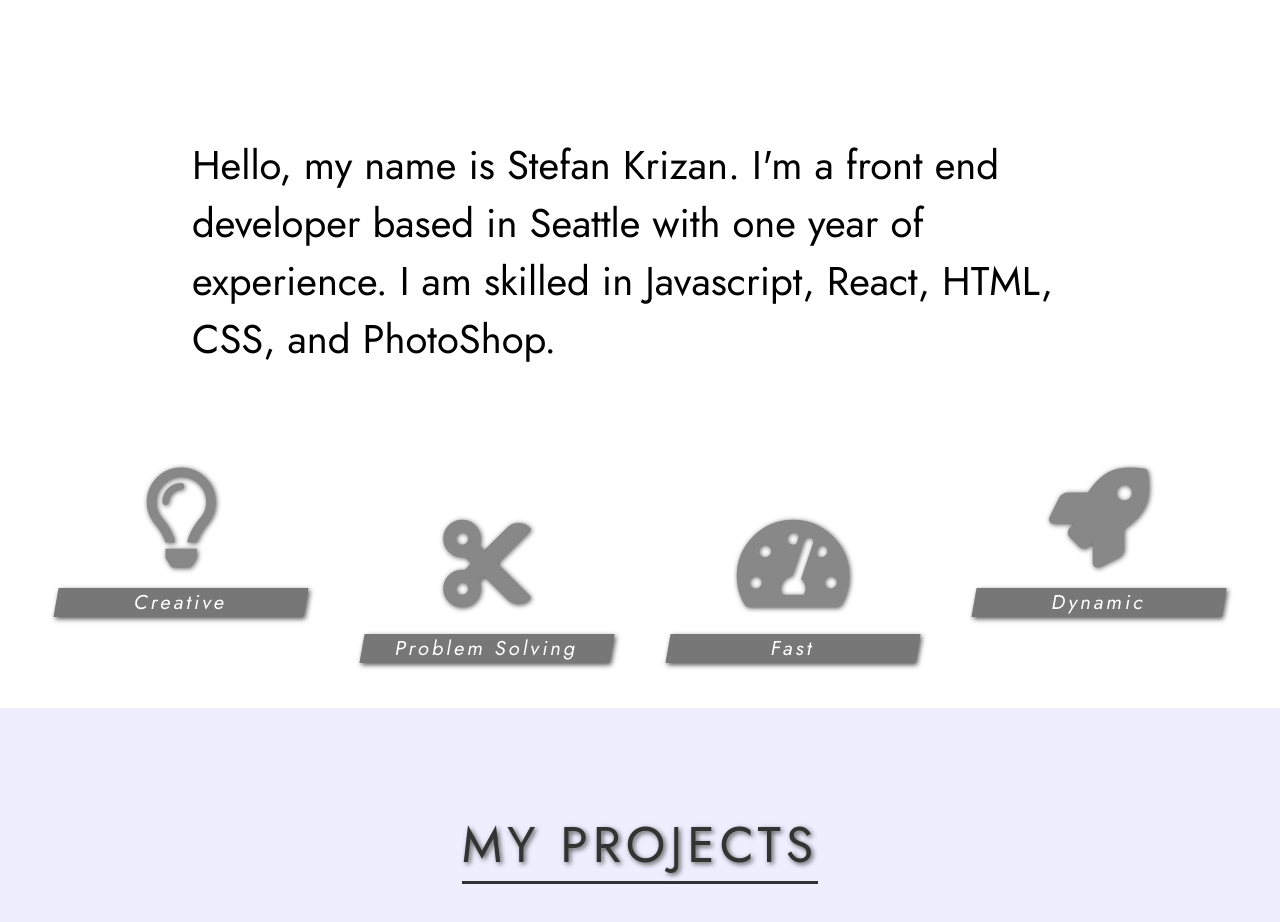
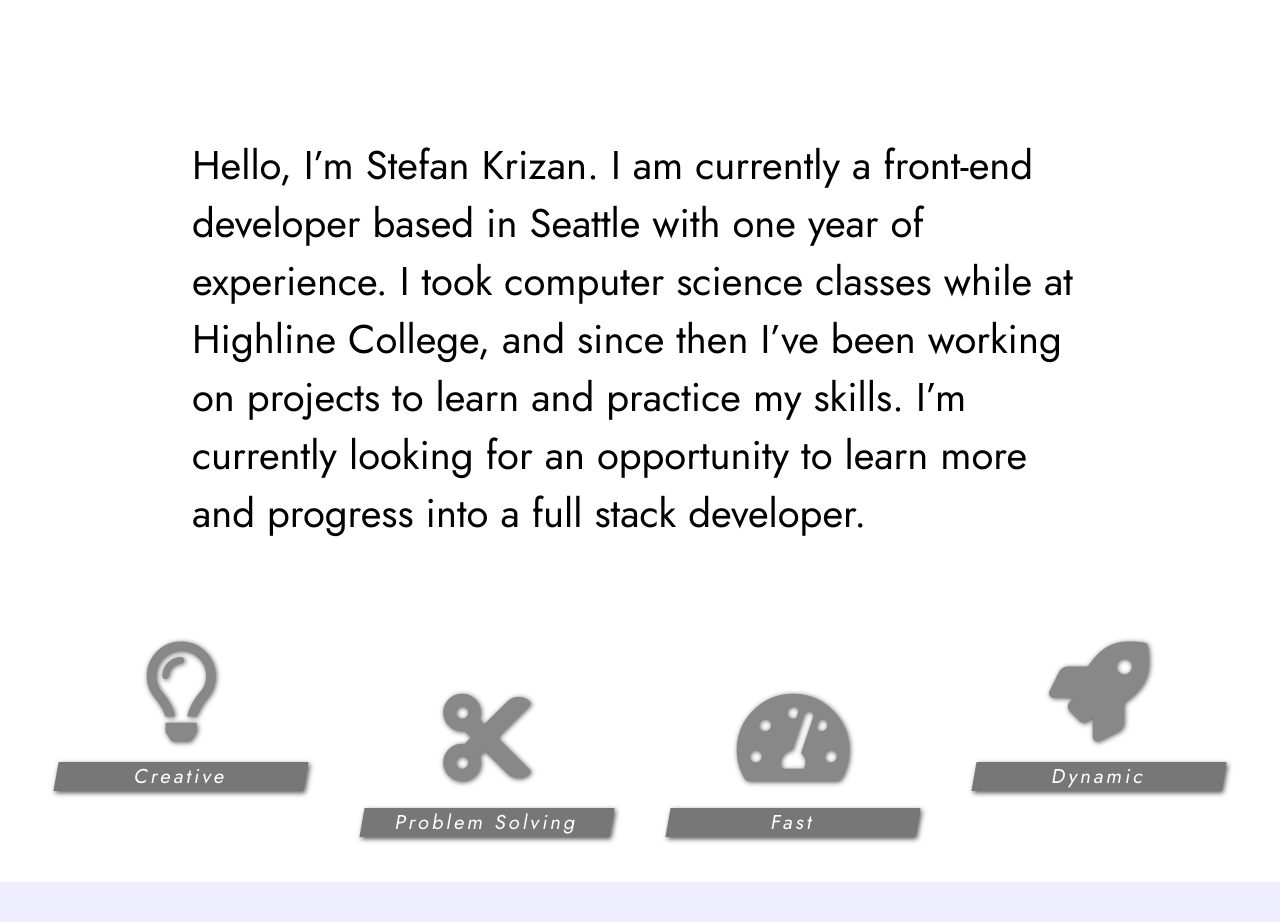
Before and after one commit to chistefan/personal-portfolio2, a plain HTML site: page index.html in a window 1280 px wide. Shown: the part 1040-1962 px from the top of the page. Drawn offline with Linux system fonts and the light colour scheme.

Commit message:
Add files via upload

```diff
--- a/index.html
+++ b/index.html
@@ -40,9 +40,9 @@
       <!-- Section 2 -->
       <section class="section-2" id="section-2">
         <h1 class="section-heading section-2-heading">About Me</h1>
-        <h2 class="section-2-heading" id="about-me"> Hello, my name is Stefan Krizan.
-          I'm a front end developer based in Seattle with one year of experience.
-          I am skilled in Javascript, React, HTML, CSS, and PhotoShop.</h2>
+        <h2 class="section-2-heading" id="about-me"> Hello, I’m Stefan Krizan. I am currently a front-end developer based in Seattle with one year of experience.
+          I took computer science classes while at Highline College, and since then I’ve been working on projects to learn and practice my skills.
+          I’m currently looking for an opportunity to learn more and progress into a full stack developer.	</h2>
         </div>
         <div class="services">
           <div class="service">
```
